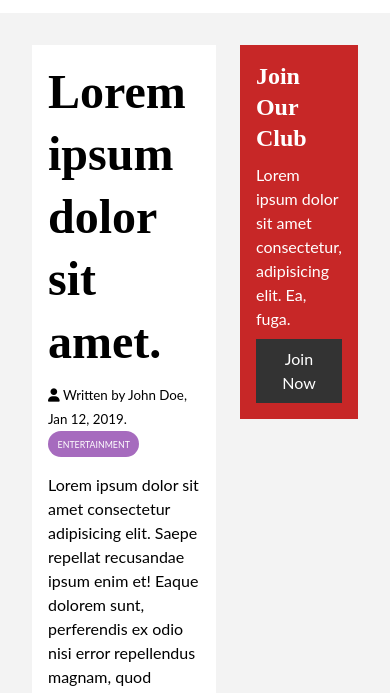
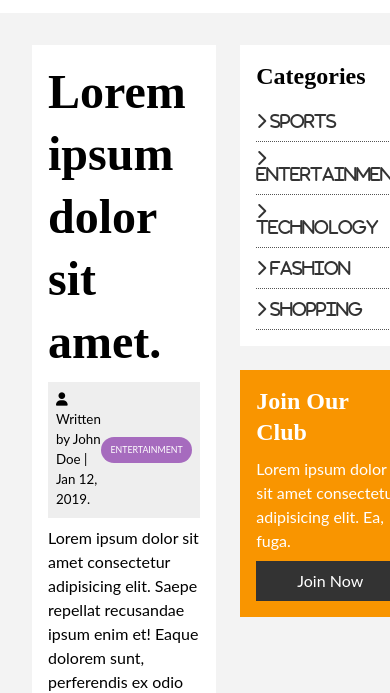
Before and after one commit to Napoleon-Jahmiu/gridnew, a plain HTML site: page article.html in a window 390 px wide. Shown: the part 155-848 px from the top of the page. Drawn offline with Linux system fonts and the light colour scheme.

Commit message:
complete the article page and the entire project except the responsiveness

```diff
--- a/article.html
+++ b/article.html
@@ -39,7 +39,7 @@
 
                     <div class="meta">
                         <small>
-                            <i class="fas fa-user"></i> Written by John Doe, Jan 12, 2019.
+                            <i class="fas fa-user"></i> Written by John Doe | Jan 12, 2019.
                         </small>
                         <div class="category category-ent">Entertainment</div>
                     </div>
@@ -69,8 +69,18 @@
                             veritatis quam, placeat quasi distinctio. Perferendis at fuga
                             ex praesentium repellendus cupiditate minima voluptatibus?</p>
                 </article>
+                <aside id="categories" class="card">
+                    <h2>Categories</h2>
+                    <ul class="list">
+                        <li><a href="#" class="fas fa-chevron-right"> Sports</a></li>
+                        <li><a href="#" class="fas fa-chevron-right"> Entertainment</a></li>
+                        <li><a href="#" class="fas fa-chevron-right"> Technology</a></li>
+                        <li><a href="#" class="fas fa-chevron-right"> Fashion</a></li>
+                        <li><a href="#" class="fas fa-chevron-right"> Shopping</a></li>
+                    </ul>
+                </aside>
 
-                <aside class="card bg-primary">
+                <aside class="card bg-secondary">
                     <h2>Join Our Club</h2>
                     <p>Lorem ipsum dolor sit amet consectetur, adipisicing elit. Ea, fuga.</p>
                     <a href="#" class="btn btn-dark btn-block">Join Now</a>
--- a/css/style.css
+++ b/css/style.css
@@ -262,6 +262,18 @@ h1, h2, h3, h4, h5, h6 {
     grid-column: 2 / span 2;
  }
 
+ #article .meta {
+    display: flex;
+    justify-content: space-between;
+    align-items: center;
+    background-color: #eee;
+    padding: .5rem;
+ }
+
+ #article .meta .category {
+    margin: .4rem 0;
+ }
+
  /* Footer */
  #main-footer {
     background: var(--dark-color);
```
